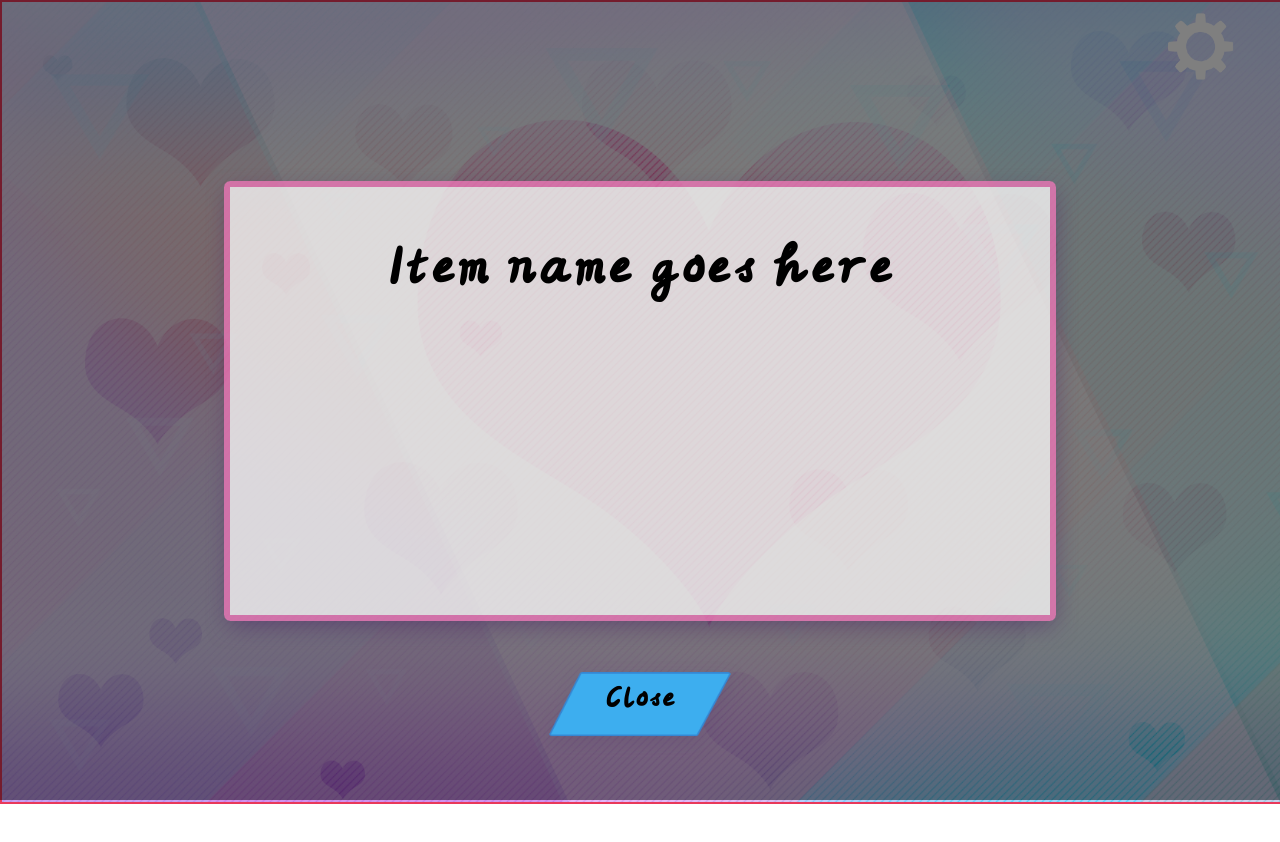
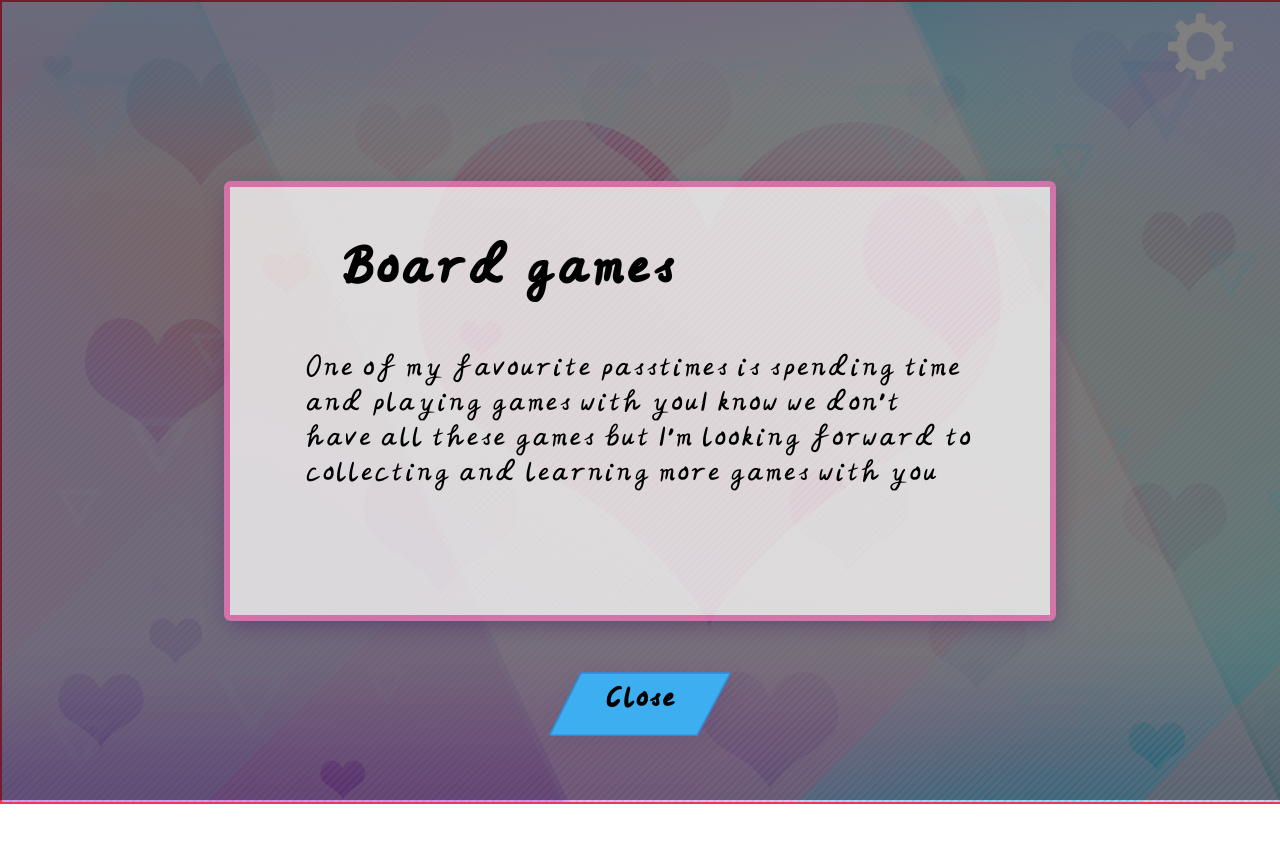
Before and after one commit to kianaorte/home-app, a React (Create React App) app: page /scene3 in a window 1280 px wide. Shown: the top 842 px of the page. Built offline with nearby package versions, Linux system fonts and the light colour scheme.

Commit message:
item overlay

```diff
--- a/src/components/ItemOverlay.scss
+++ b/src/components/ItemOverlay.scss
@@ -1,19 +1,43 @@
+.overlay-container {
+    position: absolute;
+    left: 0;
+    top: 0;
+    background: rgba(0, 0, 0, 0.5);
+    display: flex;
+    align-items: center;
+    justify-content: center;
+    height: 100%;
+    width: 100%;
+    z-index: 5;
+}
+
+.yeehaw {
+    display: flex;
+    justify-content: center;
+}
+
 .subtitle {
     position: absolute;
     top: 25%;
     font-size: 60px;
+    width: 600px;
 }
+
+.para {
+    position: absolute;
+    top: 40%;
+    font-size: 2rem;
+    width: 670px;
+}
+
 
 .bluebtn-close {
     position: absolute;
     top: 80%;
-    // left: 20%;
     display: flex;
     flex-direction: column;
     align-items: center;
     height: 100%;
-    // margin-left: 220px;
-    // margin-right: 100px;
     z-index: 1;
 }
 
--- a/src/components/ItemOverlay.tsx
+++ b/src/components/ItemOverlay.tsx
@@ -1,19 +1,28 @@
 import './ItemOverlay.scss';
 import popUpContainer from '../assets/images/others/PopUpContainer.png';
 import BlueBtn from '../assets/images/others/BlueBtn.png'
+import { Dispatch, SetStateAction } from 'react';
 
-export const ItemOverlay = (props: any) => {
+export const ItemOverlay = (props: { item: string, description: string[], sendToParent: Dispatch<SetStateAction<boolean>> }) => {
     const { sendToParent } = props;
+    const itemName = props.item;
+    const description = props.description;
 
     const closeOverlay = () => {
         sendToParent(false);
         console.log('close overlay: ' + sendToParent);
     }
+    console.log('itemname: ' + itemName);
+    console.log('desc: ' + description);
 
     return (
         <div className='overlay-container'>
-            <img src={popUpContainer} alt="popUp" className='popup' />
-            <h1 className='subtitle'>Item name goes here</h1>
+            <div className='yeehaw'>
+                <img src={popUpContainer} alt="popUp" className='popup' />
+                <h1 className='subtitle'>{itemName}</h1>
+                <p className='para'> {description}</p>
+            </div>
+
             <div className='bluebtn-close' onClick={closeOverlay}>
                 <img src={BlueBtn} alt='btn' width='80%' />
                 <h1 className='close-text'>Close</h1>
--- a/src/pages/Scene3.tsx
+++ b/src/pages/Scene3.tsx
@@ -1,5 +1,10 @@
 import { useState } from "react";
 import { ItemOverlay } from "../components/ItemOverlay";
+
+const practiceItem = [{
+    item: 'Board games',
+    description: ["One of my favourite passtimes is spending time and playing games with you", "I know we don't have all these games but I'm looking forward to collecting and learning more games with you",]
+}]
 
 
 const Scene3 = () => {
@@ -7,7 +12,8 @@ const Scene3 = () => {
     const [overlay, setShowOverlay] = useState(true);
     return (
         <div>
-            {overlay && <ItemOverlay sendToParent={setShowOverlay} />}
+            {/* so id need to map over the item and then map over the description in the overlay? */}
+            {overlay && <ItemOverlay item={practiceItem[0].item} description={practiceItem[0].description} sendToParent={setShowOverlay} />}
         </div>
     );
 }
```
